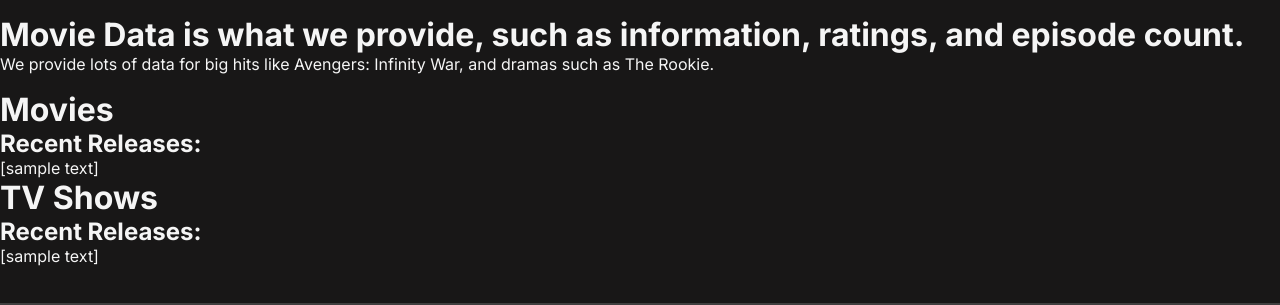
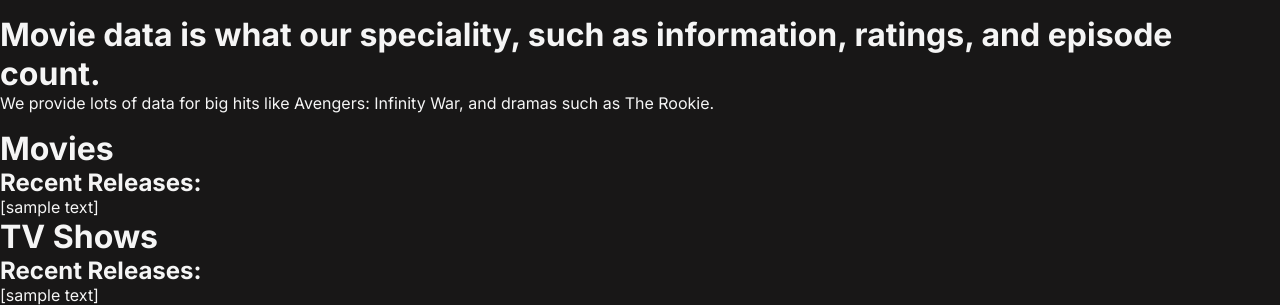
Before and after one commit to bcjplayz/moviesWebsite, a Flask app: template template/index.html in a window 1280 px wide. Shown: the part 497-802 px from the top of the page. Run offline with Flask 3, Linux system fonts and the light colour scheme; the template is opened without the code that fills it, so the values that code supplies are empty.

Commit message:
small fixes

```diff
--- a/template/index.html
+++ b/template/index.html
@@ -20,11 +20,11 @@
     </nav>
     <div class="hero">
       <!-- Pls add the search thing here boss man  -->
-      <p>Sample text remove me</p>
+      <p>Search for a listing...</p>
     </div>
     <div class="under-hero">
       <h1>
-        Movie Data is what we provide, such as information, ratings, and episode
+        Movie data is what our speciality, such as information, ratings, and episode
         count.
       </h1>
       <p>
```
